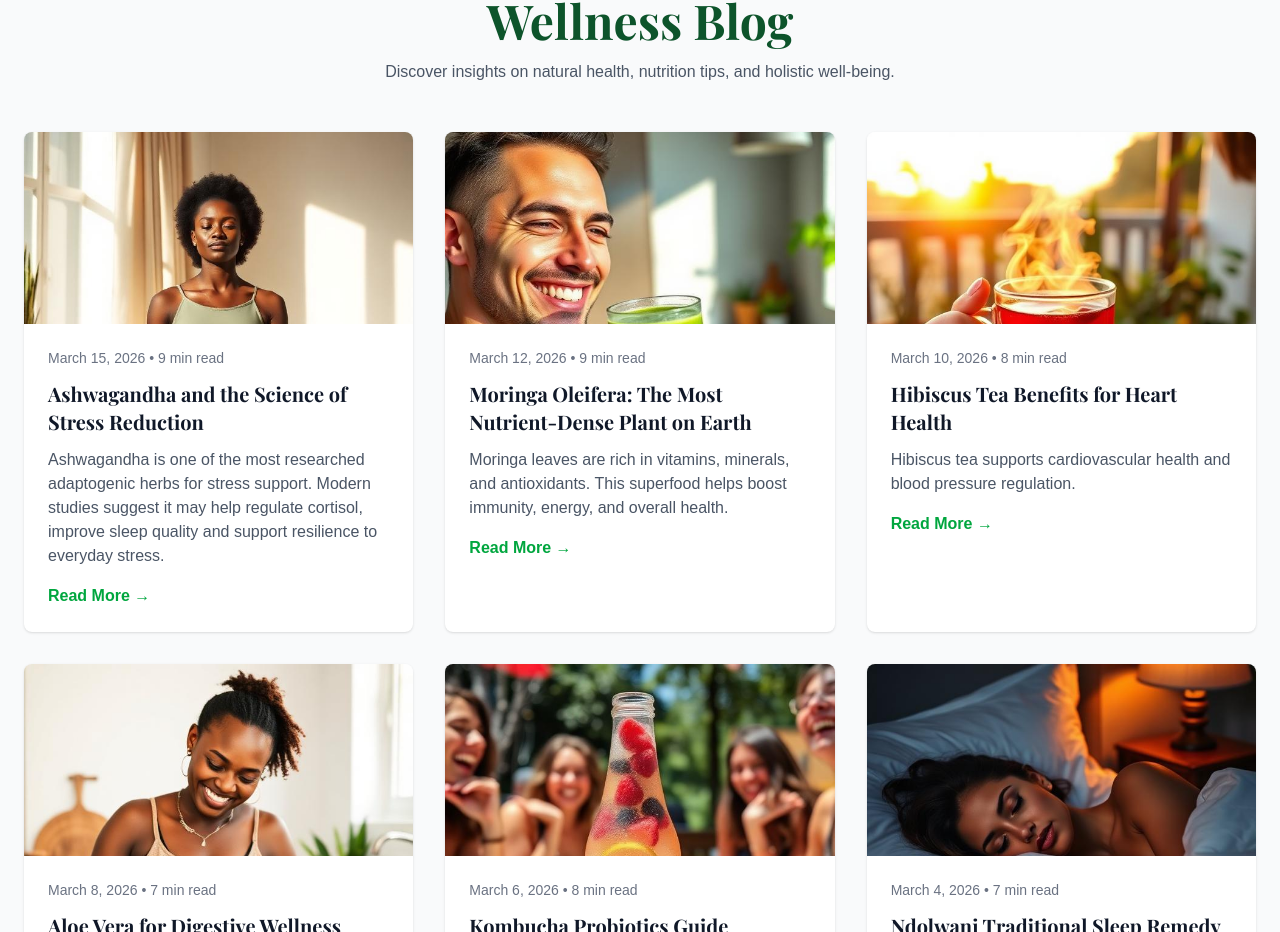
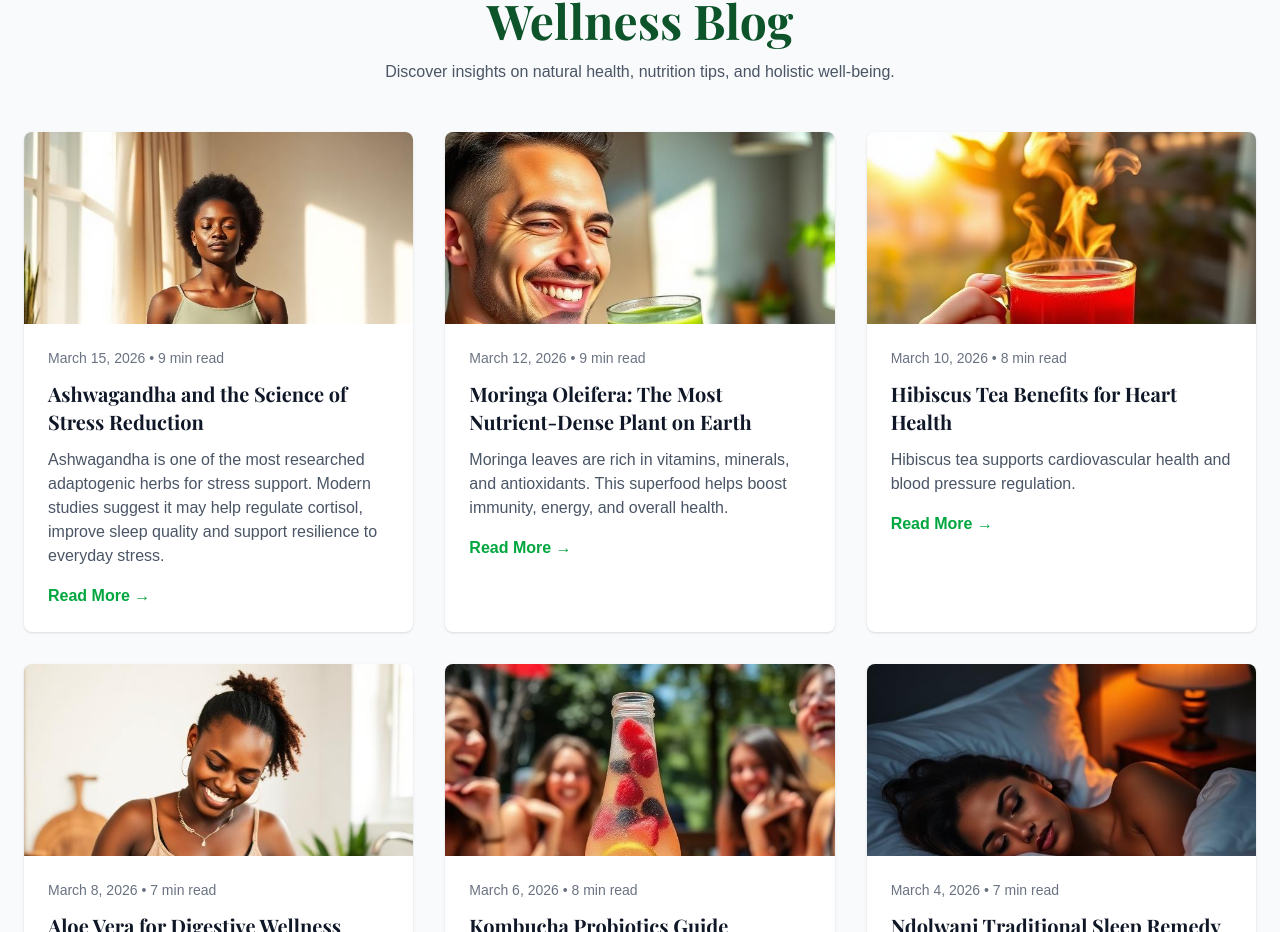
Before and after one commit to lilcuz03/sa-vah, a Next.js app: page / in a window 1280 px wide. Shown: the part 2016-2948 px from the top of the page. Built offline with nearby package versions, Linux system fonts and the light colour scheme.

Commit message:
Update blogs data

```diff
--- a/app/data/blogs.ts
+++ b/app/data/blogs.ts
@@ -251,7 +251,7 @@ For complementary wellness benefits, check out <a href="/blog/ashwagandha-scienc
     category: "Heart Health",
     date: "March 10, 2026",
     readTime: "8 min read",
-    image: "/images/03.jpg",
+    image: "/images/04.jpg",
     references: [],
     content: `<h1 style="font-size:32px;margin-bottom:16px;"><strong>Hibiscus Tea Benefits for Heart Health</strong></h1>
 
```
